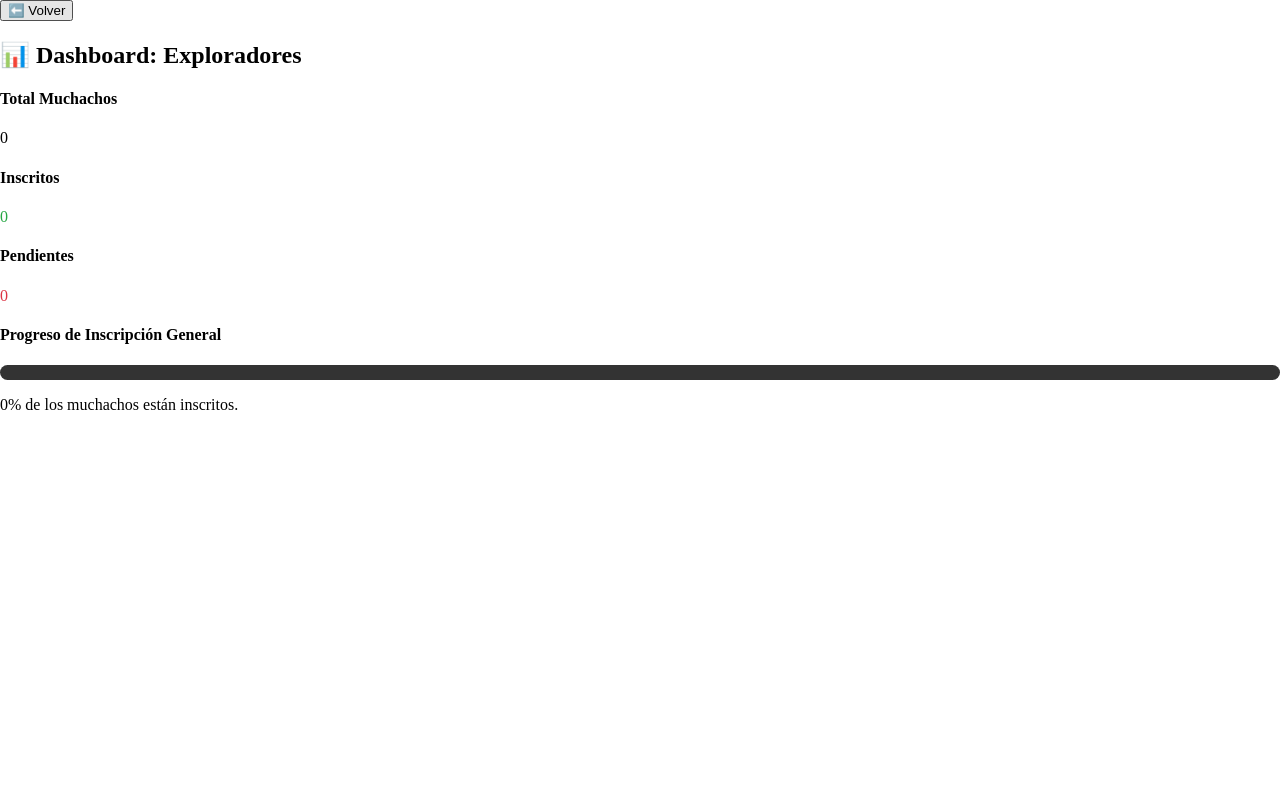
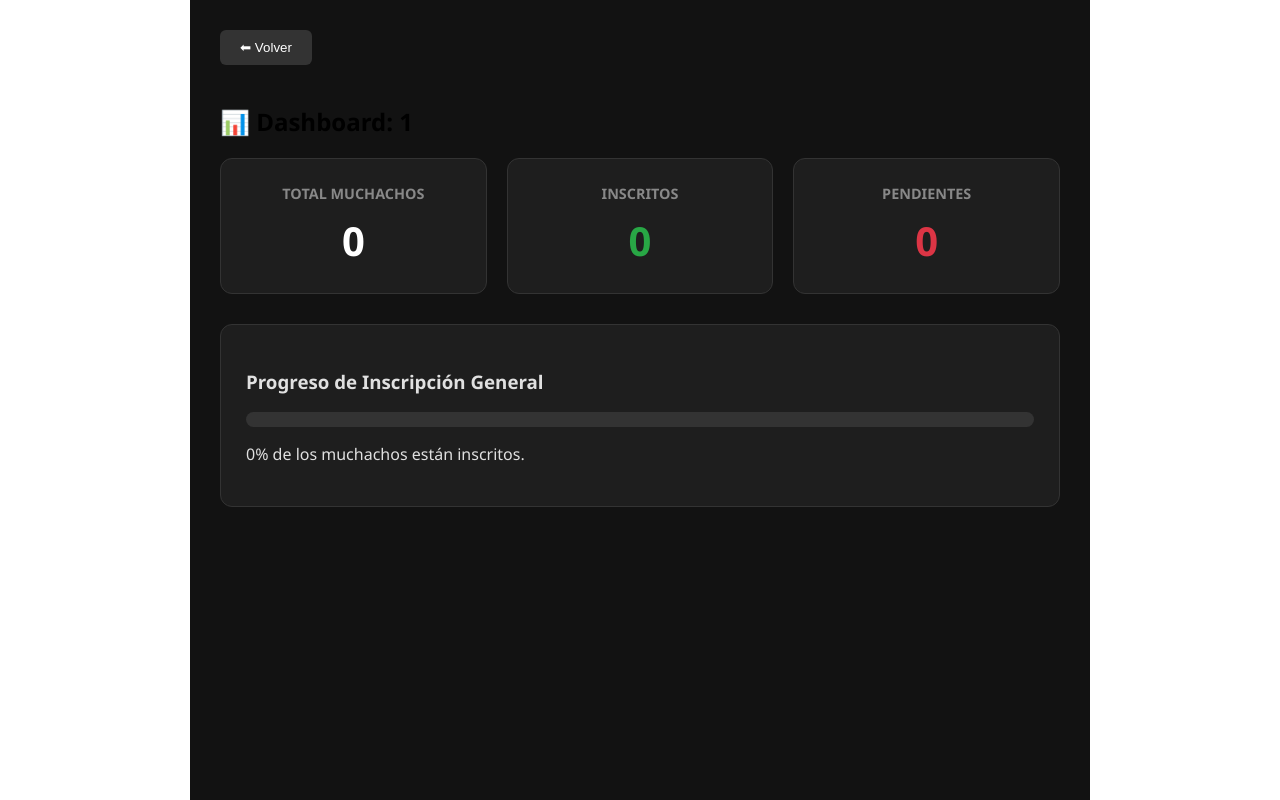
Before and after one commit to KennethC01/14-Track, an Angular app in the folder Frontend/: page /1/reportes in a window 1280 px wide. Built offline with nearby package versions, Linux system fonts and the light colour scheme; no server answers; the database is empty.

Commit message:
arreglando reporteria css

```diff
--- a/Frontend/src/app/reportes/reportes.html
+++ b/Frontend/src/app/reportes/reportes.html
@@ -1,24 +1,25 @@
-<div class="reportes-container">
-  <button class="btn-back" routerLink="/dashboard">⬅️ Volver</button>
+<div class="report-container">
+  <button routerLink="/dashboard" class="btn-volver">⬅ Volver</button>
+
   <h2>📊 Dashboard: {{ grupoActual | titlecase }}</h2>
 
-  <div class="dashboard-grid">
-    <div class="card">
-      <h4>Total Muchachos</h4>
-      <p class="big-number">{{ totalMuchachos }}</p>
+  <div class="stats-grid">
+    <div class="stat-card">
+      <h3>Total Muchachos</h3>
+      <p>{{ totalMuchachos }}</p>
     </div>
-    <div class="card">
-      <h4>Inscritos</h4>
-      <p class="big-number" style="color: #28a745;">{{ inscritos }}</p>
+    <div class="stat-card">
+      <h3>Inscritos</h3>
+      <p style="color: #28a745;">{{ inscritos }}</p>
     </div>
-    <div class="card">
-      <h4>Pendientes</h4>
-      <p class="big-number" style="color: #dc3545;">{{ pendientes }}</p>
+    <div class="stat-card">
+      <h3>Pendientes</h3>
+      <p style="color: #dc3545;">{{ pendientes }}</p>
     </div>
   </div>
 
-  <div class="card wide">
-    <h4>Progreso de Inscripción General</h4>
+  <div class="progress-container">
+    <h3>Progreso de Inscripción General</h3>
     <div class="progress-bar-bg">
       <div class="progress-bar-fill" [style.width.%]="porcentajeInscripcion"></div>
     </div>
--- a/Frontend/src/app/reportes/reportes.ts
+++ b/Frontend/src/app/reportes/reportes.ts
@@ -31,13 +31,12 @@ export class ReportesComponent implements OnInit {
   }
 
  detectarGrupo() {
-    const url = this.router.url;
-    // Buscamos si la URL contiene el nombre del grupo
-    if (url.includes('navegantes')) this.grupoActual = 'navegantes';
-    else if (url.includes('pioneros')) this.grupoActual = 'pioneros';
-    else if (url.includes('seguidores')) this.grupoActual = 'seguidores';
-    else this.grupoActual = 'exploradores';
-  }
+  const url = this.router.url;
+  // Obtenemos el segmento de la URL que nos interesa
+  const partes = url.split('/');
+  this.grupoActual = partes[1] || 'exploradores';
+  console.log("Grupo detectado:", this.grupoActual);
+}
 
   async cargarDatos() {
     const coleccionNombre = this.grupoActual + '_lista';
```
